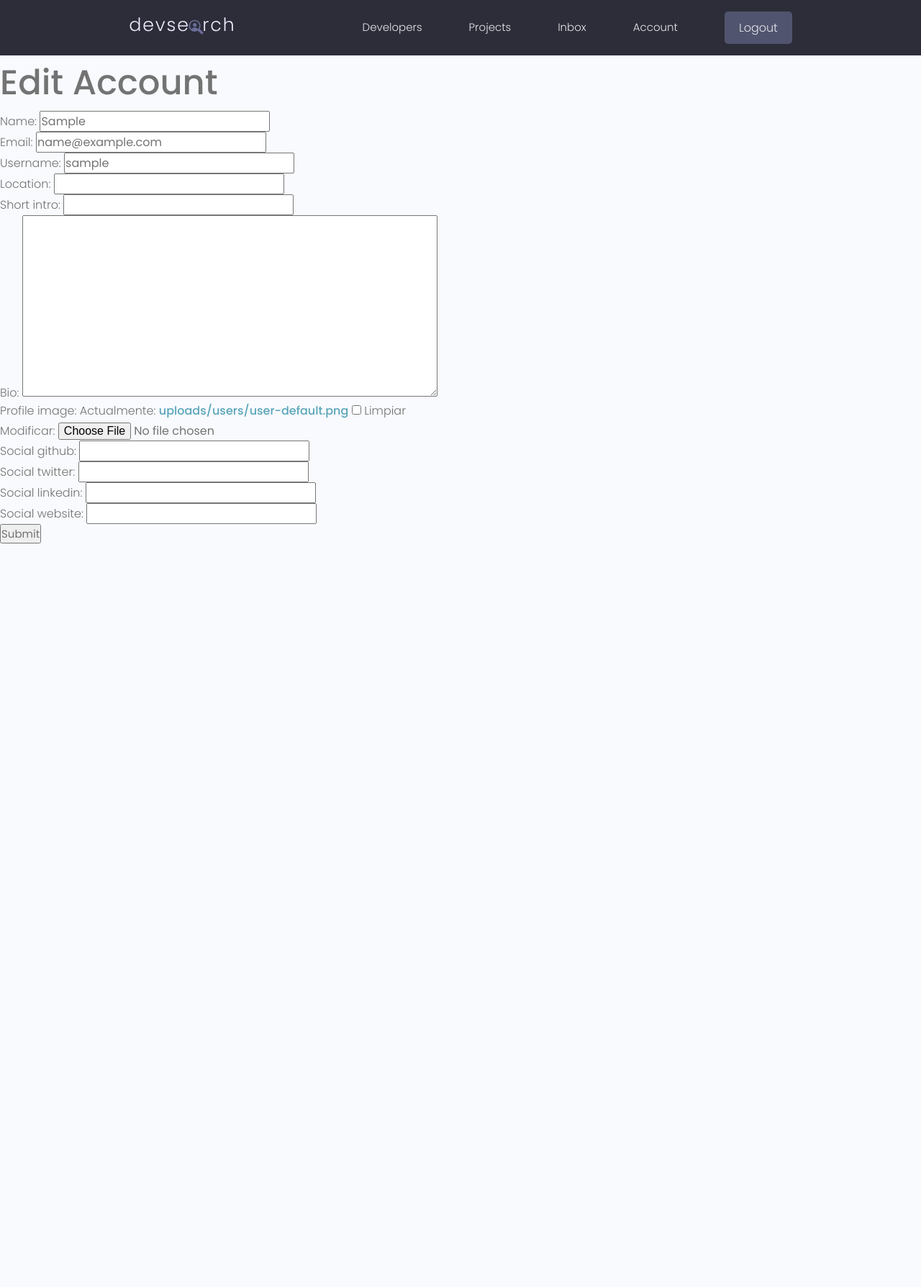
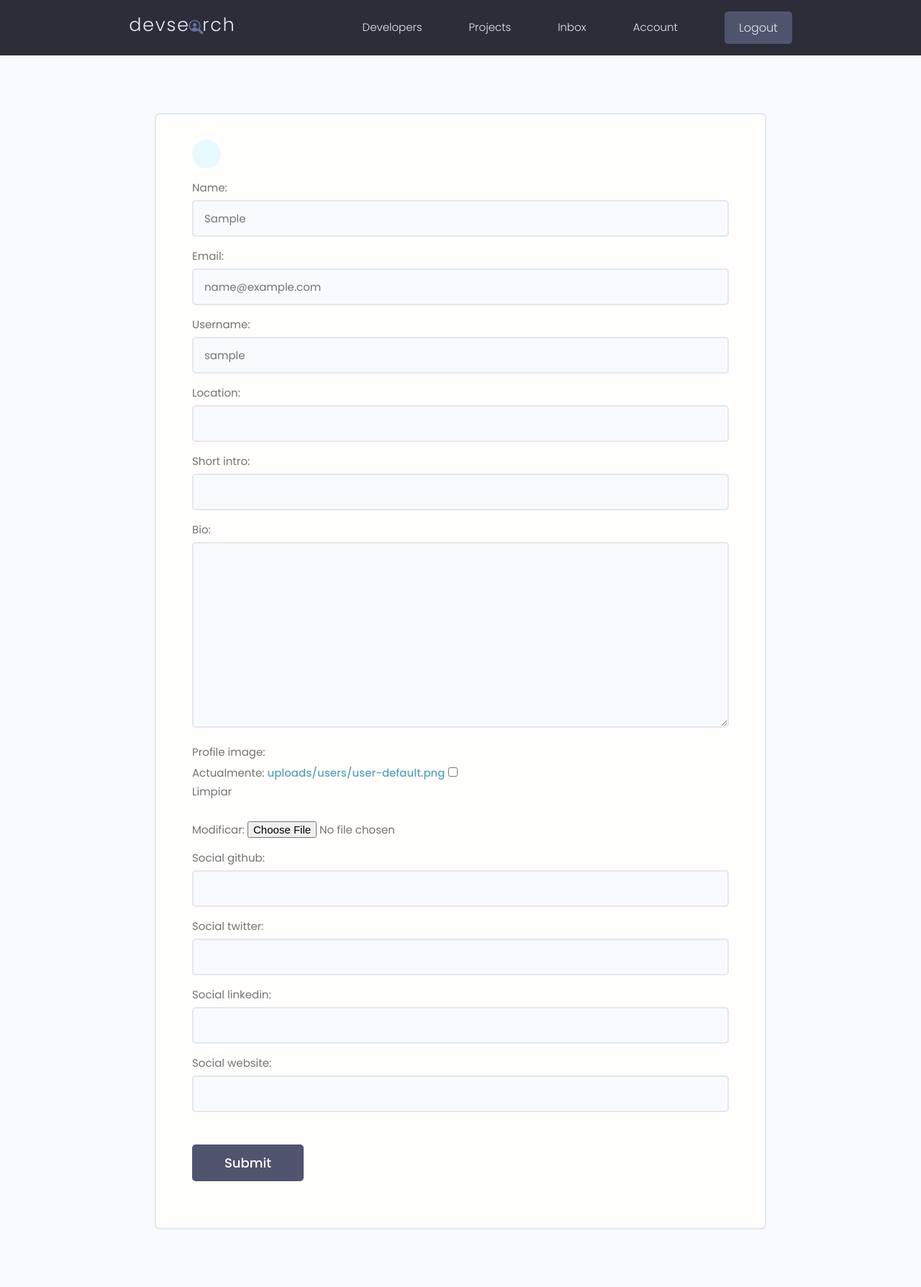
Before and after one commit to omarJunior/django-ivis, a Django app: page /edit-account/ in a window 1280 px wide. Shown: the whole page at 72% size. Before the commit the page ends 755 px from the top, so only its background shows below. Run offline with Django 3.2, Linux system fonts and the light colour scheme; the visitor is signed in with stand-in values (Sample User, id 1); some libraries are stand-ins or nearby versions.

Commit message:
cambios actualizados

```diff
--- a/users/forms.py
+++ b/users/forms.py
@@ -32,3 +32,7 @@ class ProfileForm(ModelForm):
             'social_linkedin',
             'social_website',
         ]
+    def __init__(self, *args, **kwargs):
+        super(ProfileForm, self).__init__(*args, **kwargs)
+        for name, field in self.fields.items():
+            field.widget.attrs.update({'class':'input'})
--- a/users/templates/users/profile_form.html
+++ b/users/templates/users/profile_form.html
@@ -1,13 +1,25 @@
 {% extends 'main.html' %}
 
+{% block content %}
+    <!-- Main Section -->
+    <main class="formPage my-xl">
+        <div class="content-box">
+            <div class="formWrapper">
+                <a class="backButton" href="{% url 'account' %}"><i class="im im-angle-left"></i></a>
+                <form class="form" action="{% url 'edit_account' %}" method="POST" enctype="multipart/form-data">
+                    {% csrf_token %}
+                    {% for field in form  %}
+                    <!-- Input:Text -->
+                    <div class="form__field">
+                        <label for="formInput#text">{{field.label}}: </label>
+                        {{field}}
+                    </div>
+                    {% endfor %}
 
-{% block content %}
-
-    <h1>Edit Account</h1>
-
-    <form action="{% url 'edit_account' %}" method="POST" enctype="multipart/form-data"> {% csrf_token %}
-        {{form.as_p}}
-        <input type="submit" value="Submit">
-    </form>
+                    <input class="btn btn--sub btn--lg  my-md" type="submit" value="Submit" />
+                </form>
+            </div>
+        </div>
+    </main>
 
 {% endblock content %}
```
